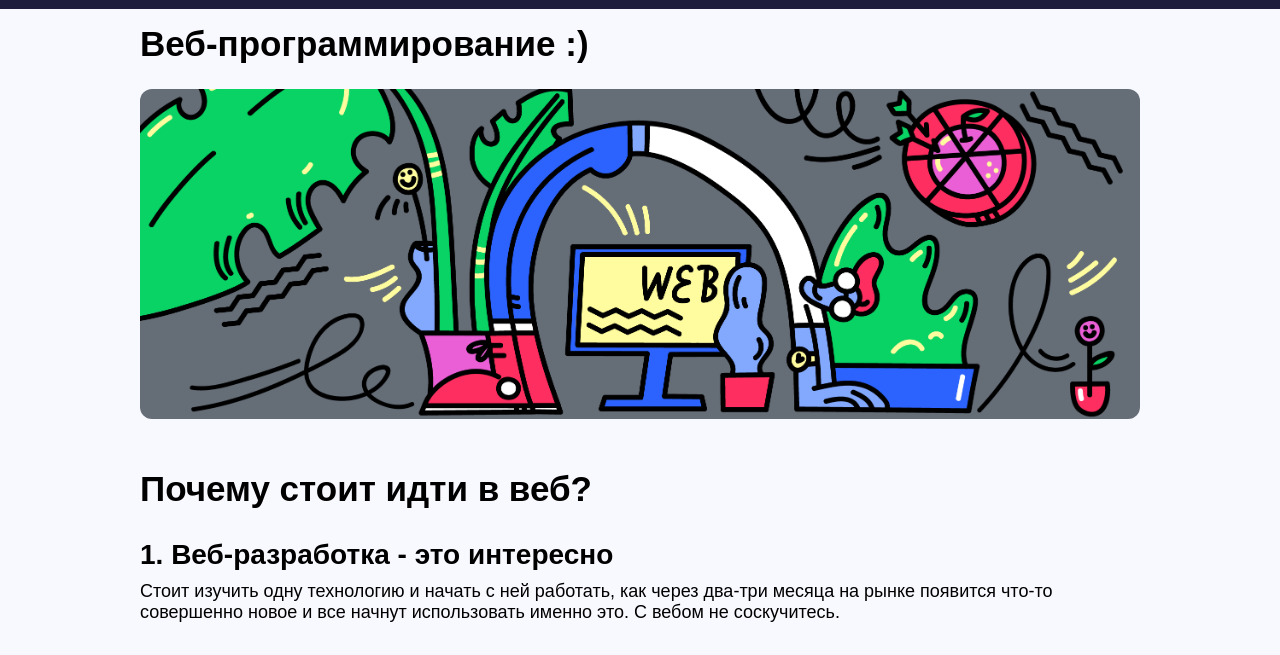
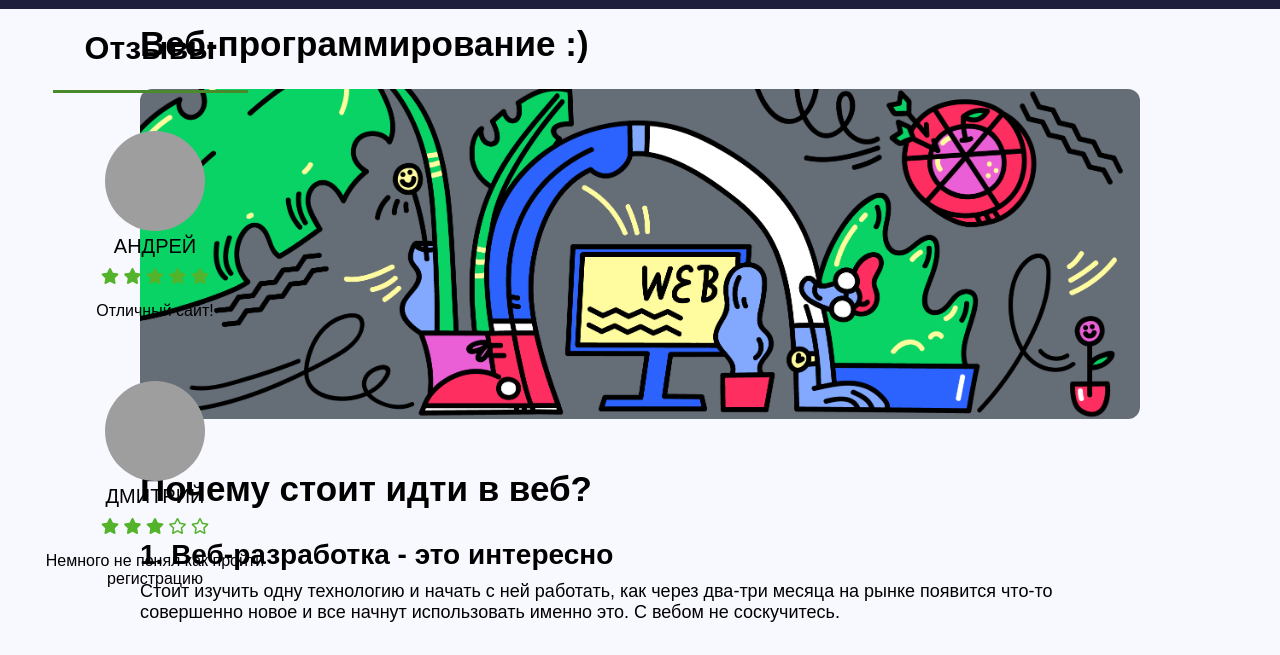
Before and after one commit to PavelDATABASE/pavelDATABASE.github.io, a plain HTML site: page index.html in a window 1280 px wide. Shown: the part 71-726 px from the top of the page. Drawn offline with Linux system fonts and the light colour scheme; grey boxes are pictures that could not be loaded.

Commit message:
Add files via upload

```diff
--- a/index.html
+++ b/index.html
@@ -5,6 +5,7 @@
 	<meta name="viewport" content="width=device-width, initial-scale=1.0">
 	<link rel="stylesheet" href="style.css">
 	<link rel="icon" href="images/logo.png" type="image/icon type">
+	<link rel="stylesheet" href="https://use.fontawesome.com/releases/v5.5.0/css/all.css">
 	<title>Веб-программирование</title>
 </head>
 <body>
@@ -12,7 +13,7 @@
 		<div class="container">
 			<div class="header__inner">
 				<div class="logo">
-					<a href="*">
+					<a href="index.html">
 						<img src="images/logo.png" alt="logo">
 					</a>
 				</div>
@@ -32,6 +33,38 @@
 	</div>
 
 	<div class="content">
+		<div class="container__left">
+			<h1>Отзывы</h1>
+			<div class="sectionesag"></div>
+		<div class="container__object">
+			<div class="container__object-mini">
+				<img src="http://zornet.ru/_fr/83/7890600.jpg" alt="">
+				<div class="object__name">Андрей</div>
+				<div class="object__star">
+					<i class="fas fa-star"></i>
+					<i class="fas fa-star"></i>
+					<i class="fas fa-star"></i>
+					<i class="fas fa-star"></i>
+					<i class="fas fa-star"></i>
+				</div>
+				<p>Отличный сайт!</p>
+			</div>
+		</div>
+				<div class="container__object">
+			<div class="container__object-mini">
+				<img src="http://zornet.ru/_fr/83/2047084.jpg" alt="">
+				<div class="object__name">Дмитрий</div>
+				<div class="object__star">
+					<i class="fas fa-star"></i>
+					<i class="fas fa-star"></i>
+					<i class="fas fa-star"></i>
+					<i class="far fa-star"></i>
+					<i class="far fa-star"></i>
+				</div>
+				<p>Немного не понял как пройти регистрацию</p>
+			</div>
+		</div>
+		</div>
 		<div class="container">
 			<div class="content__inner">
 				<div class="content__title">
--- a/style.css
+++ b/style.css
@@ -142,3 +142,43 @@ a{
 	font-size: 20px;
 	padding: 5px 0px;
 }
+.container__left{
+	max-width: 300px;
+	width: 300px;
+	height: 600px;
+	padding: 0px 30px;
+	position: fixed;
+	margin-top: 0px;
+	text-align: center;
+	align-items: center;
+}
+.sectionesag {
+  width: 195px;
+  height: 3px;
+  background: #498a2d;
+  margin: 23px auto;
+}
+.container__object{
+
+	height: 250px;
+	/*background-color: #DCDCDC;*/
+
+}
+.container__object-mini{
+	width: 250px;
+	height: 250px;
+	padding: 15px;
+}
+.container__object-mini img{
+width: 100px;
+height: 100px;
+border-radius: 50%;
+}
+.object__name{
+font-size: 20px;
+text-transform: uppercase;
+}
+.object__star{
+	color: #53b32b;
+	margin-top: 10px;
+}
```
Also changed, not shown: index2.html (+1 -1 lines), index3.html (+1 -1 lines), images/12.png (added), images/woman.png (added).
